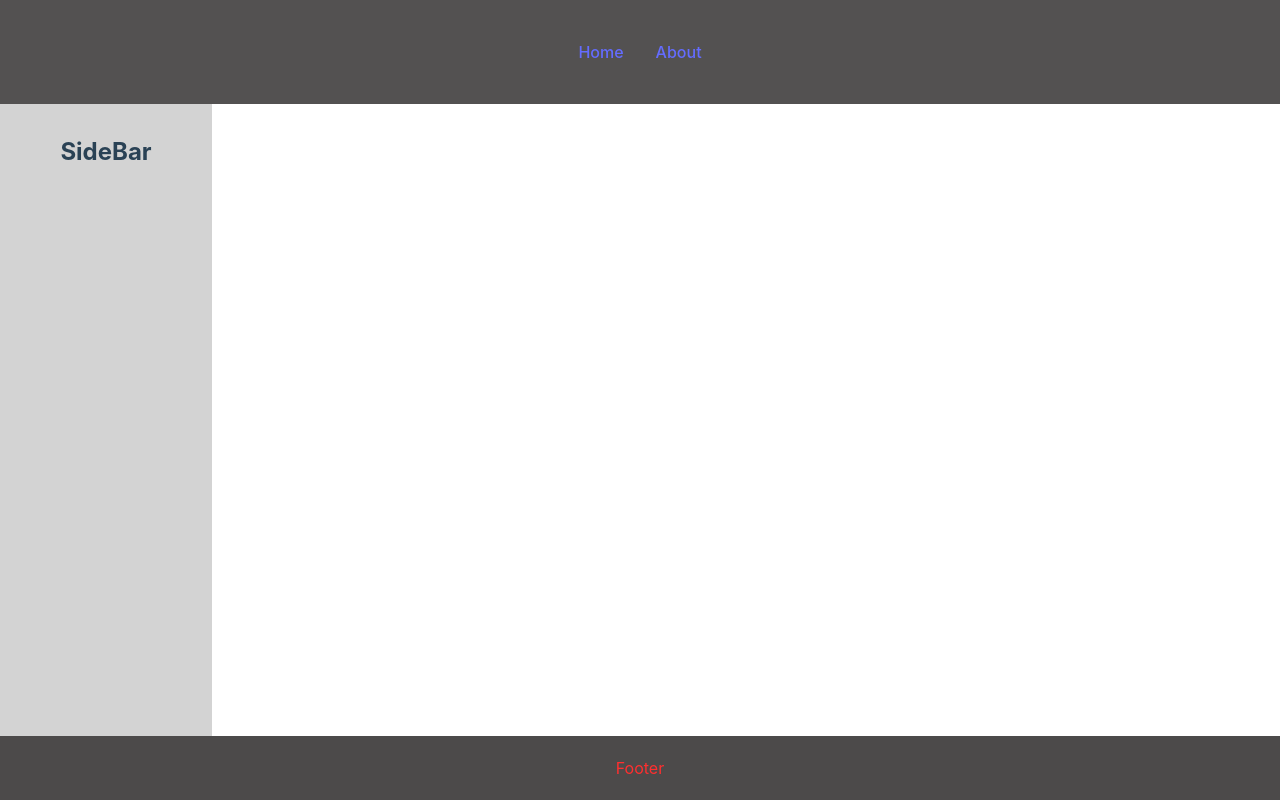
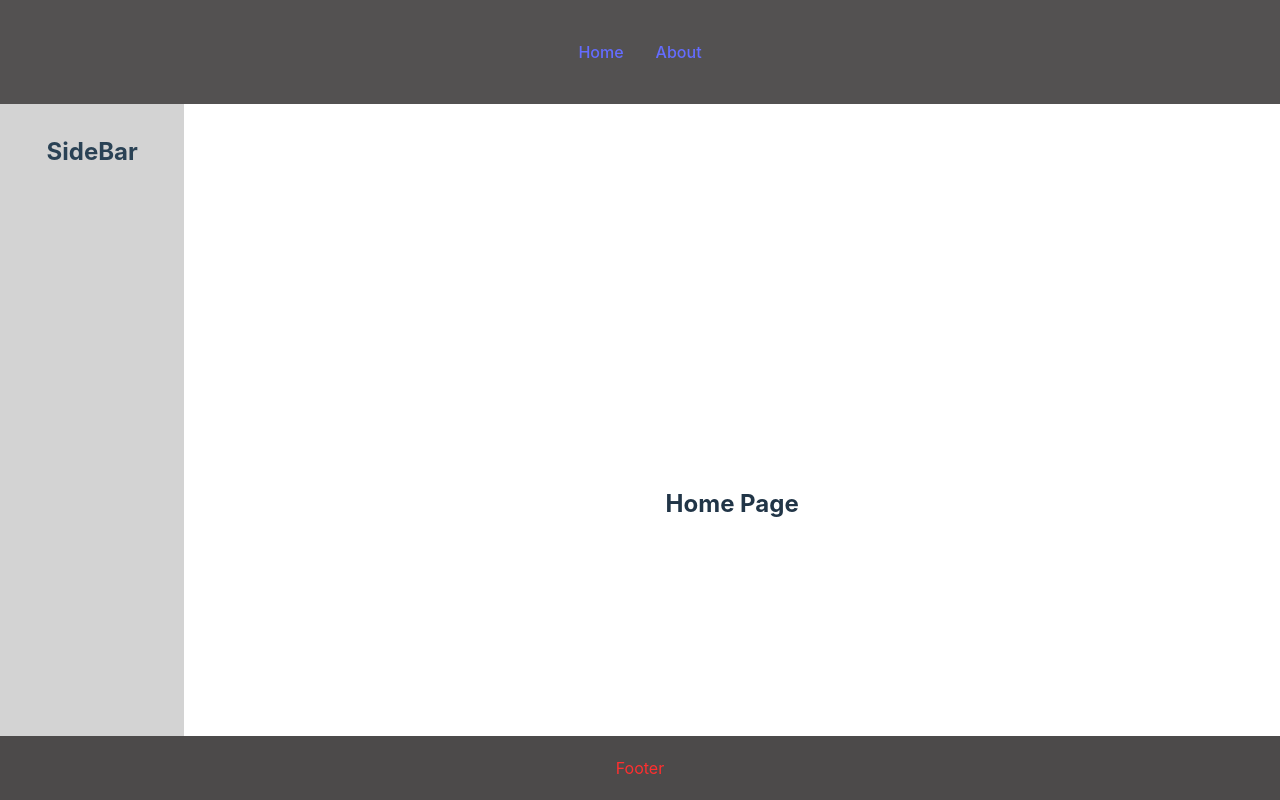
Before and after one commit to Memoryman2022/Project-2, a React (Vite) app in the folder frontend/: page / in a window 1280 px wide. Shown: the top 800 px of the page. Built offline with nearby package versions, Linux system fonts and the light colour scheme.

Commit message:
main layout

```diff
--- a/frontend/src/App.css
+++ b/frontend/src/App.css
@@ -4,6 +4,12 @@
   margin: 0;
   padding: 0;
   text-align: center;
+}
+
+.main-container {
+  display: flex;
+  flex-direction: row;
+  width: 100%;
 }
 /***********COMPONANTS*****************/
 
@@ -64,6 +70,10 @@ nav {
   height: 100vh;
 }
 
+.home-Div {
+  position: absolute;
+}
+
 /*ABOUT PAGE*/
 
 .about-container {
--- a/frontend/src/App.jsx
+++ b/frontend/src/App.jsx
@@ -19,6 +19,7 @@ function App() {
     <>
       <div className="App">
         <Navbar />
+        <div className="main-container">
           <Sidebar />
           <Routes>
             <Route path="/" element={<Home />} />
@@ -27,6 +28,7 @@ function App() {
           </Routes>
         </div>
         <Footer />
+      </div>
     </>
   );
 }
```
Lines whose indentation alone changed are shown as unchanged.
